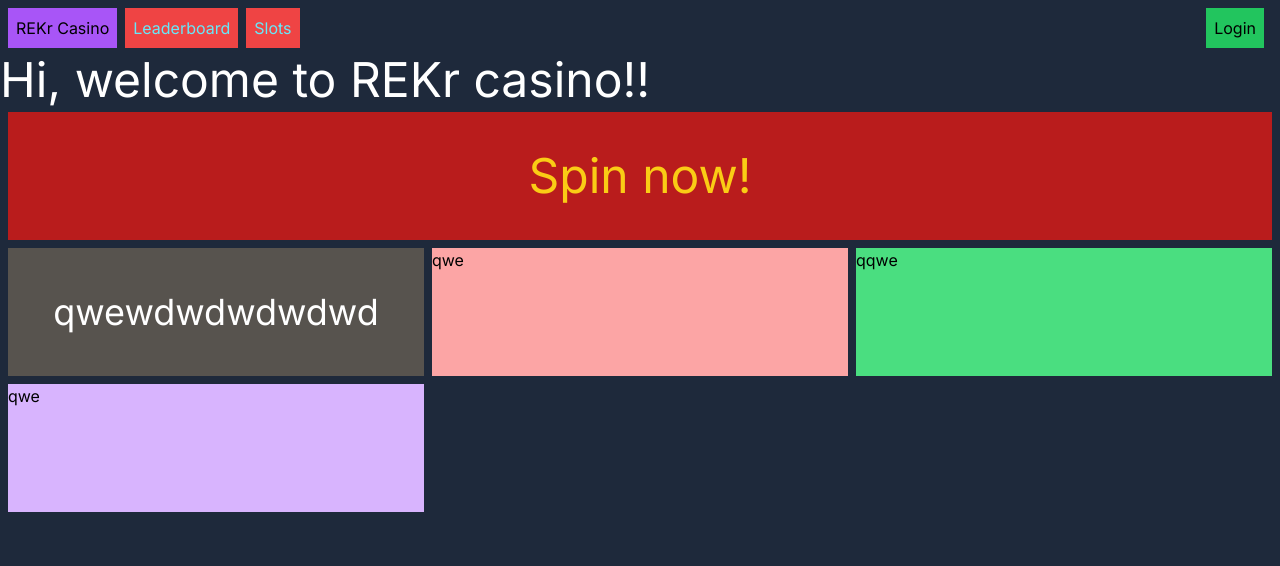
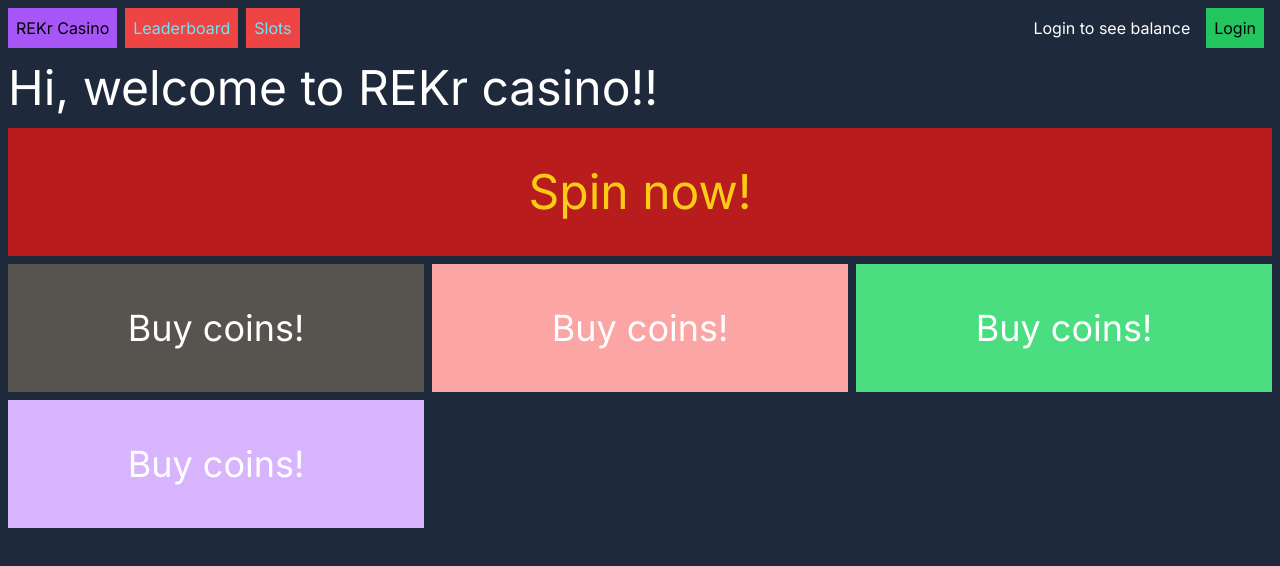
Before and after one commit to R3Kr/rekr-casino, a Next.js app: page / in a window 1280 px wide. Shown: the top 566 px of the page. Built offline with nearby package versions, Linux system fonts and the light colour scheme; no server answers.

Commit message:
buycoins

```diff
--- /dev/null
+++ b/app/buycoins/page.tsx
@@ -0,0 +1,16 @@
+"use client"
+import React, { useEffect } from 'react'
+import { useRouter } from 'next/navigation'
+
+export default function page() {
+    const router = useRouter();
+
+    useEffect(() => {
+        router.push("https://www.youtube.com/watch?v=dQw4w9WgXcQ")
+    }, [])
+
+
+  return (
+    <div>:)</div>
+  )
+}
--- a/app/page.tsx
+++ b/app/page.tsx
@@ -6,14 +6,14 @@ import Link from "next/link";
 export default function Home() {
   return (
     <>
-      <h1 className="text-5xl text-white"> Hi, welcome to REKr casino!!</h1>
+      <h1 className="text-5xl text-white p-2"> Hi, welcome to REKr casino!!</h1>
       <div className="flex flex-col gap-2 p-2">
         <Link href='/slots' className="w-full h-32 bg-red-700 flex justify-center items-center text-5xl text-yellow-400">Spin now!</Link>
         <div className="grid md:grid-cols-2 xl:grid-cols-3 gap-2">
-          <div className="bg-stone-600  h-32 flex justify-center items-center text-4xl text-white">qwewdwdwdwdwd</div>
-          <div className="bg-red-300    h-32">qwe</div>
-          <div className="bg-green-400  h-32">qqwe</div>
-          <div className="bg-purple-300 h-32">qwe</div>
+          <Link href="/buycoins" className="bg-stone-600  h-32 flex justify-center items-center text-4xl text-white">Buy coins!</Link>
+          <Link href="/buycoins" className="bg-red-300    h-32 flex justify-center items-center text-4xl text-white">Buy coins!</Link>
+          <Link href="/buycoins" className="bg-green-400  h-32 flex justify-center items-center text-4xl text-white">Buy coins!</Link>
+          <Link href="/buycoins" className="bg-purple-300 h-32 flex justify-center items-center text-4xl text-white">Buy coins!</Link>
         </div>
       </div>
     </>
--- /dev/null
+++ b/components/Balance.tsx
@@ -0,0 +1,36 @@
+import React from "react";
+import prisma from "@/lib/db";
+import { getServerSession } from "next-auth";
+import { authOptions } from "@/lib/authOptions";
+
+function mockDbCall() {
+  return new Promise<number>((resolve, reject) => {
+    // Simulating a database call with a timeout
+    setTimeout(() => {
+      // Mock data that might be returned from a database
+      const data = 1337;
+
+      // Simulating a successful database call
+      resolve(data);
+
+      // If there was an error, you would use reject(error) instead
+      // reject(new Error("Failed to fetch data from the database."));
+    }, 3000); // 1 second delay to simulate the database call
+  });
+}
+
+export default async function Balance() {
+  const session = await getServerSession(authOptions);
+  const data =
+    session &&
+    await prisma.user.findUnique({
+      select: { rekr_coins: true },
+      where: { id: session.user.id as string },
+    });
+
+  return (
+    <div className="text-white p-2">
+      {session ? `Balance: ${data?.rekr_coins}` : "Login to see balance"}
+    </div>
+  );
+}
--- a/components/Navbar.tsx
+++ b/components/Navbar.tsx
@@ -1,6 +1,7 @@
 import Link from "next/link";
 import React, { Suspense } from "react";
 import Signin from "./Signin";
+import Balance from "./Balance";
 
 export default function Navbar() {
   return (
@@ -15,8 +16,13 @@ export default function Navbar() {
         Slots
       </Link>
       <div className="p-2 flex-grow"></div>
+      <Suspense
+        fallback={<div className="text-white p-2">Loading...</div>}
+      >
+        <Balance />
+      </Suspense>
       <Suspense fallback={<Signin suspense />}>
-        <Signin/>
+        <Signin />
       </Suspense>
     </nav>
   );
```
Also changed, not shown: 1 other file (tests, documents, lock files or other folders).
